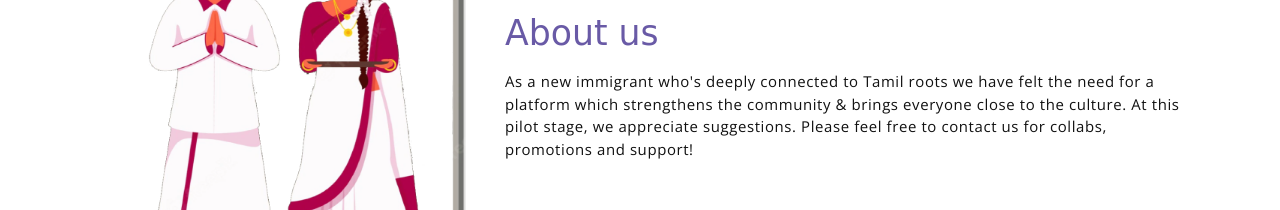
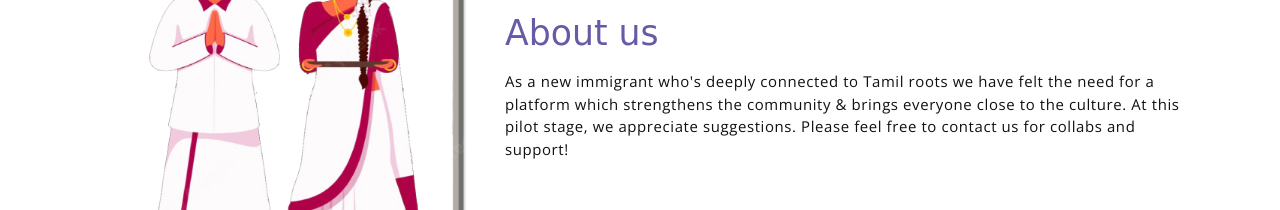
Before and after one commit to tamilsintoronto/tamilsintoronto, a plain HTML site: page index.html in a window 1280 px wide. Shown: the part 913-1123 px from the top of the page. Drawn offline with nearby package versions, Linux system fonts and the light colour scheme; a web font is replaced by a local one.

Commit message:
Update index.html

```diff
--- a/index.html
+++ b/index.html
@@ -62,7 +62,7 @@
                     <!-- <p class="section-subtitle">Who Am I ?</p> -->
                     <h2 class="section-title mb-3">About us</h2>
                     <p>
-                        As a new immigrant who's deeply connected to Tamil roots we have felt the need for a platform which strengthens the community & brings everyone close to the culture. At this pilot stage, we appreciate suggestions. Please feel free to contact us  for collabs, promotions and support!
+                        As a new immigrant who's deeply connected to Tamil roots we have felt the need for a platform which strengthens the community & brings everyone close to the culture. At this pilot stage, we appreciate suggestions. Please feel free to contact us  for collabs and support!
 
                     </p>
 
```
